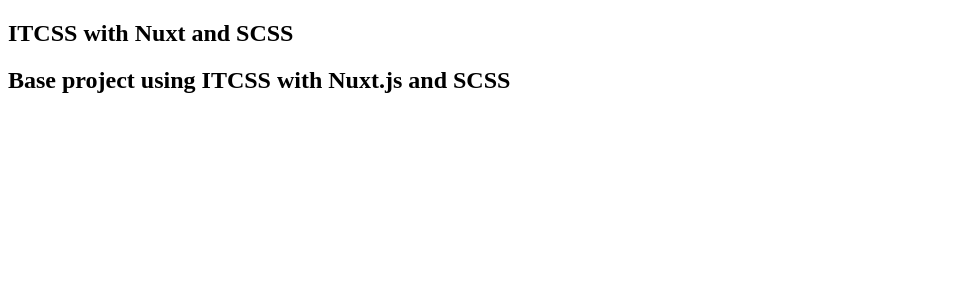
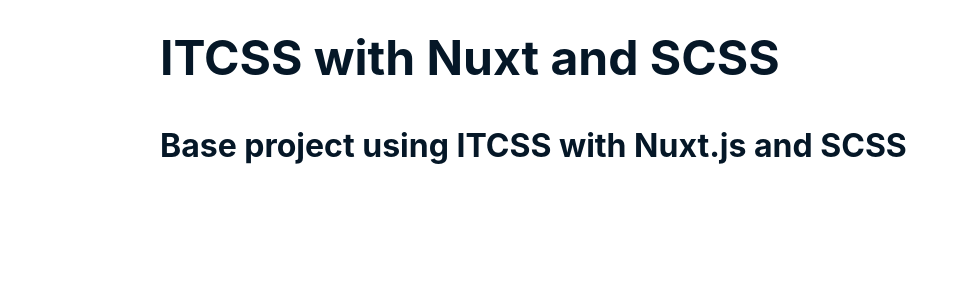
Before and after one commit to metal-gogo/itcss-nuxtjs-scss, a Nuxt app: page / in a window 1280 px wide. Shown: the top 300 px of the page, without its empty margins (0-961 px from the left). Built offline with nearby package versions, Linux system fonts and the light colour scheme.

Commit message:
🔧 added main SCSS file

```diff
--- a/assets/styles/main.scss
+++ b/assets/styles/main.scss
@@ -0,0 +1,7 @@
+@import 'settings/variables';
+@import 'tools/mixins';
+@import 'generic/reboot';
+@import 'elements/typography';
+@import 'objects/container';
+@import 'objects/image';
+@import 'objects/title';
--- a/nuxt.config.js
+++ b/nuxt.config.js
@@ -19,7 +19,7 @@ module.exports = {
   /*
   ** Customize the progress-bar color
   */
-  loading: { color: '#fff' },
+  loading: { color: '#7f58e5' },
 
   /*
   ** Global CSS
```
